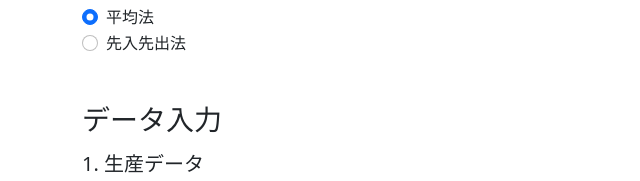
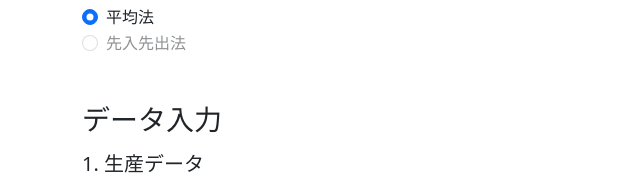
Before and after one commit to IshiharaHub/BookkeepingEngine, a plain HTML site: page src/index.html in a window 1280 px wide. Shown: the part 479-660 px from the top of the page, 0-640 px from the left. Drawn offline with nearby package versions, Linux system fonts and the light colour scheme.

Commit message:
先入先出法については未実装のためチェックボックスを disabled に変更

```diff
--- a/src/index.html
+++ b/src/index.html
@@ -50,7 +50,7 @@
           <label class="form-check-label" for="flexRadioDefault1">平均法</label>
         </div>
         <div class="form-check">
-          <input class="form-check-input" type="radio" name="calc-type" id="fifo" />
+          <input class="form-check-input" type="radio" name="calc-type" id="fifo" disabled/>
           <label class="form-check-label" for="flexRadioDefault2">先入先出法</label>
         </div>
       </div>
```
